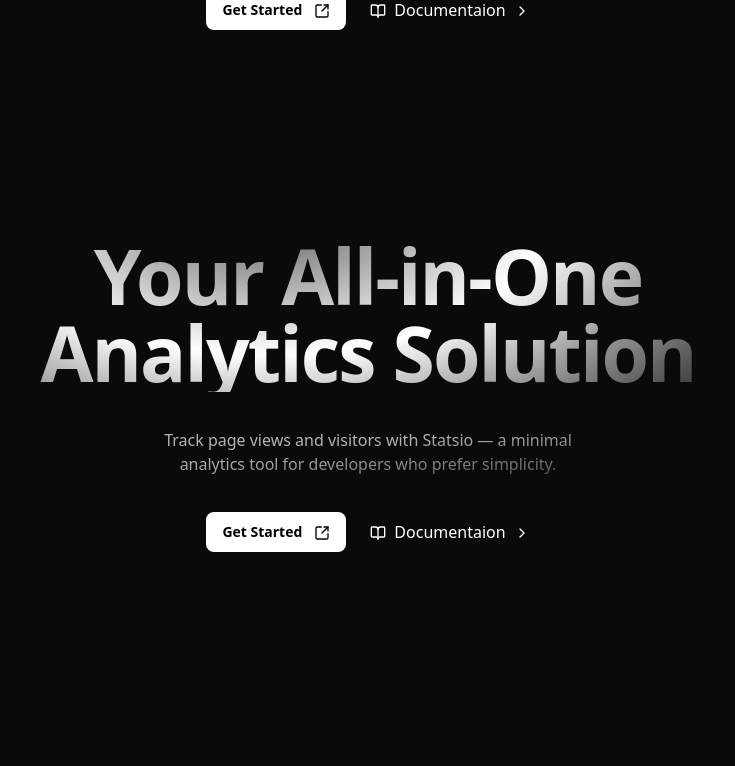
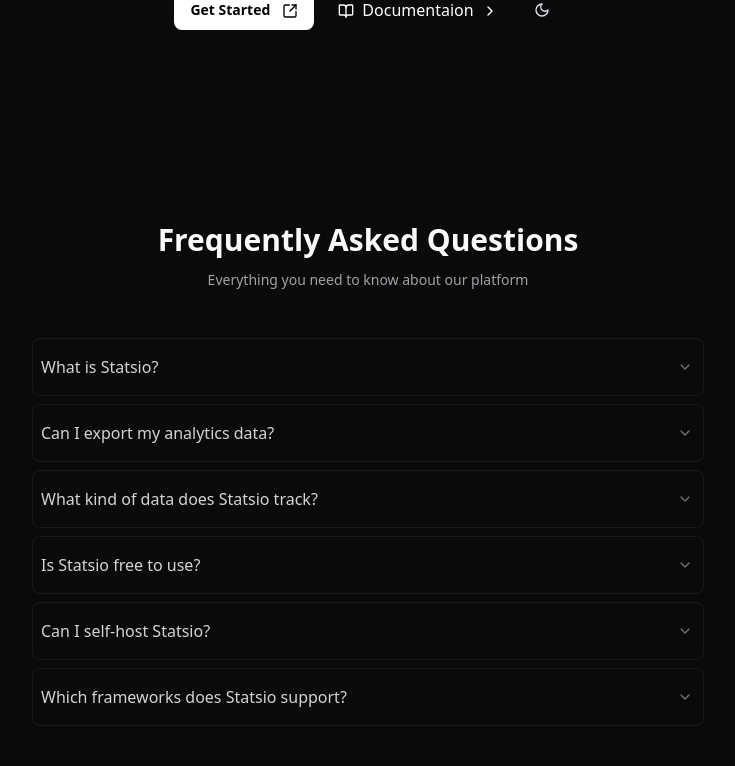
Before and after one commit to AmanShakya0018/Statsio, a Next.js app: page / in a window 1280 px wide. Shown: the part 442-1208 px from the top of the page, without its empty margins (272-1007 px from the left). Built offline with nearby package versions, Linux system fonts and the light colour scheme.

Commit message:
feat: implement FAQ section to address common questions

```diff
--- /dev/null
+++ b/components/landingpage/faq.tsx
@@ -0,0 +1,178 @@
+"use client";
+
+import { useState } from "react";
+import { motion, AnimatePresence } from "framer-motion";
+import { ChevronDown } from "lucide-react";
+import { cn } from "@/lib/utils";
+
+interface FAQItemProps {
+  question: string;
+  answer: string;
+  index: number;
+}
+
+function FAQItem({ question, answer }: FAQItemProps) {
+  const [isOpen, setIsOpen] = useState(false);
+
+  return (
+    <motion.div
+      className={cn(
+        "group rounded-lg border-[0.5px] border-neutral-200/70 dark:border-neutral-800/60",
+        "transition-all duration-200 ease-in-out",
+        isOpen
+          ? "bg-linear-to-br from-white via-zinc-50/50 to-white dark:from-white/5 dark:via-white/2 dark:to-white/5"
+          : "hover:bg-zinc-50/50 dark:hover:bg-white/[0.02]"
+      )}
+    >
+      <button
+        type="button"
+        onClick={() => setIsOpen(!isOpen)}
+        className="w-full px-2 py-4 flex items-center justify-between gap-4"
+      >
+        <h3
+          className={cn(
+            "text-base font-medium transition-colors duration-200 text-left",
+            "text-zinc-700 dark:text-zinc-300",
+            isOpen && "text-zinc-900 dark:text-white"
+          )}
+        >
+          {question}
+        </h3>
+        <motion.div
+          animate={{
+            rotate: isOpen ? 180 : 0,
+            scale: isOpen ? 1.1 : 1,
+          }}
+          transition={{
+            duration: 0.3,
+            ease: "easeInOut",
+          }}
+          className={cn(
+            "p-0.5 rounded-full shrink-0",
+            "transition-colors duration-200",
+            isOpen
+              ? "text-primary"
+              : "text-zinc-400 dark:text-zinc-500"
+          )}
+        >
+          <ChevronDown className="h-4 w-4" />
+        </motion.div>
+      </button>
+      <AnimatePresence initial={false}>
+        {isOpen && (
+          <motion.div
+            initial={{ height: 0, opacity: 0 }}
+            animate={{
+              height: "auto",
+              opacity: 1,
+              transition: {
+                height: {
+                  duration: 0.4,
+                  ease: [0.04, 0.62, 0.23, 0.98],
+                },
+                opacity: {
+                  duration: 0.25,
+                  delay: 0.1,
+                },
+              },
+            }}
+            exit={{
+              height: 0,
+              opacity: 0,
+              transition: {
+                height: {
+                  duration: 0.3,
+                  ease: "easeInOut",
+                },
+                opacity: {
+                  duration: 0.25,
+                },
+              },
+            }}
+          >
+            <div className="px-6 pb-4 pt-2">
+              <motion.p
+                initial={{ y: -8, opacity: 0 }}
+                animate={{ y: 0, opacity: 1 }}
+                exit={{ y: -8, opacity: 0 }}
+                transition={{
+                  duration: 0.3,
+                  ease: "easeOut",
+                }}
+                className="text-sm text-neutral-600 dark:text-neutral-400 leading-relaxed"
+              >
+                {answer}
+              </motion.p>
+            </div>
+          </motion.div>
+        )}
+      </AnimatePresence>
+    </motion.div>
+  );
+}
+
+function FAQ() {
+  const faqs: Omit<FAQItemProps, "index">[] = [
+    {
+      question: "What is Statsio?",
+      answer:
+        "Statsio is a minimal, privacy-friendly analytics tool built for developers. It helps you track page views, unique visitors, countries, browsers, and device types without complexity.",
+    },
+    {
+      question: "Can I export my analytics data?",
+      answer:
+        "Yes! Statsio allows you to easily export your analytics data in CSV format, so you can analyze or share insights anytime you need.",
+    },
+    {
+      question: "What kind of data does Statsio track?",
+      answer:
+        "Statsio tracks page views, unique visitors, and device types (mobile or desktop). It's built to give you just the insights you actually need.",
+    },
+    {
+      question: "Is Statsio free to use?",
+      answer:
+        "Yes! Statsio is completely free and open-source, making it accessible to developers who need simple and transparent analytics without added cost.",
+    },
+    {
+      question: "Can I self-host Statsio?",
+      answer:
+        "Yes, Statsio is open-source and can be self-hosted for full control. You can also contribute to the project or extend it as needed.",
+    },
+    {
+      question: "Which frameworks does Statsio support?",
+      answer:
+        "Statsio works with any website or frontend framework. Simply add the tracking script and you're ready to go.",
+    },
+  ];
+
+  return (
+    <section className="py-24 w-full bg-linear-to-b from-transparent via-zinc-50/50 to-transparent dark:from-transparent dark:via-white/[0.02] dark:to-transparent">
+      <motion.div
+
+        initial={{ opacity: 0, y: 20 }}
+        whileInView={{ opacity: 1, y: 0 }}
+        viewport={{ once: true }}
+        transition={{ duration: 0.8 }}
+        className="container px-4 mx-auto">
+        <motion.div
+          className="max-w-2xl mx-auto text-center mb-12"
+        >
+          <h2 className="text-3xl font-semibold mb-3 bg-linear-to-r from-zinc-900 via-zinc-800 to-zinc-900 dark:from-white dark:via-zinc-100 dark:to-white bg-clip-text">
+            Frequently Asked Questions
+          </h2>
+          <p className="text-sm text-zinc-600 dark:text-zinc-400">
+            Everything you need to know about our platform
+          </p>
+        </motion.div>
+
+        <div className="max-w-2xl mx-auto space-y-2">
+          {faqs.map((faq, index) => (
+            <FAQItem key={index} {...faq} index={index} />
+          ))}
+        </div>
+      </motion.div>
+    </section>
+  );
+}
+
+export default FAQ;
--- a/components/landingpage/hero-buttons.tsx
+++ b/components/landingpage/hero-buttons.tsx
@@ -1,6 +1,7 @@
 import React from 'react'
 import Link from 'next/link';
 import { BookOpen, ChevronRight, SquareArrowOutUpRight } from 'lucide-react';
+import { Themetoggle } from '../shared/ThemeToggle';
 
 const Herobuttons = () => {
   return (
@@ -16,6 +17,7 @@
         Documentaion
         <ChevronRight className='w-4 h-4 mt-0.5 transition-all group-hover:translate-x-3 duration-200 ease-in-out' />
       </Link>
+      <Themetoggle />
     </div>
   )
 }
--- a/components/landingpage/landingpage.tsx
+++ b/components/landingpage/landingpage.tsx
@@ -1,10 +1,10 @@
-// import FAQ from './faq'
 // import FeaturesSection from './featuressection'
 // import HeroSection from './herosection'
 // import Footer from './footer'
 // import Navbar from './navbar'
 import HeroSection from './hero-section'
 import NavbarResizeable from './navbar-resizeable'
+import FAQ from './faq'
 
 
 const LandingPage = () => {
@@ -12,12 +12,8 @@
     <>
       <NavbarResizeable />
       <HeroSection />
-      <HeroSection />
-      <HeroSection />
-      <HeroSection />
-      {/*
-      <FeaturesSection />
       <FAQ />
+      {/* <FeaturesSection />
       <Footer /> */}
     </>
   )
--- a/provider/provider.tsx
+++ b/provider/provider.tsx
@@ -12,6 +12,7 @@
     <SessionProvider>
       <ThemeProvider
         attribute="class"
+        // forcedTheme="dark"
         defaultTheme="dark"
         enableSystem
         disableTransitionOnChange
```
